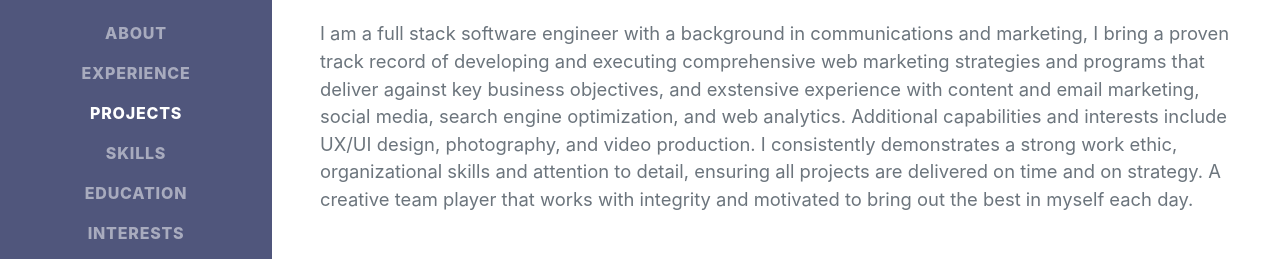
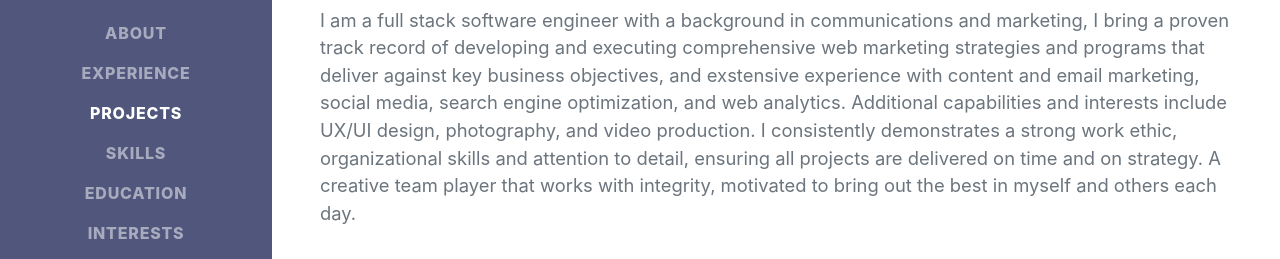
Before and after one commit to greenemax/maxgreene, a website: page index.html in a window 1280 px wide. Shown: the part 339-598 px from the top of the page. Drawn offline with nearby package versions, Linux system fonts and the light colour scheme; a web font is replaced by a local one.

Commit message:
improved wording

```diff
--- a/index.html
+++ b/index.html
@@ -52,7 +52,7 @@
                         1284 Beacon Street · Brookline, MA 02446 · (774)279-2244 ·
                         <a href="mailto:mjgreene27@gmail.com">mjgreene27@gmail.com</a>
                     </div>
-                    <p class="lead mb-5"> I am a full stack software engineer with a background in communications and marketing, I bring a proven track record of developing and executing comprehensive web marketing strategies and programs that deliver against key business objectives, and exstensive experience with content and email marketing, social media, search engine optimization, and web analytics. Additional capabilities and interests include UX/UI design, photography, and video production. I consistently demonstrates a strong work ethic, organizational skills and attention to detail, ensuring all projects are delivered on time and on strategy. A creative team player that works with integrity and motivated to bring out the best in myself each day.
+                    <p class="lead mb-5"> I am a full stack software engineer with a background in communications and marketing, I bring a proven track record of developing and executing comprehensive web marketing strategies and programs that deliver against key business objectives, and exstensive experience with content and email marketing, social media, search engine optimization, and web analytics. Additional capabilities and interests include UX/UI design, photography, and video production. I consistently demonstrates a strong work ethic, organizational skills and attention to detail, ensuring all projects are delivered on time and on strategy. A creative team player that works with integrity, motivated to bring out the best in myself and others each day.
 </p>
                     <div class="social-icons">
                         <a class="social-icon" href="https://www.linkedin.com/in/maxgreene/"><i class="fab fa-linkedin-in"></i></a>
```
